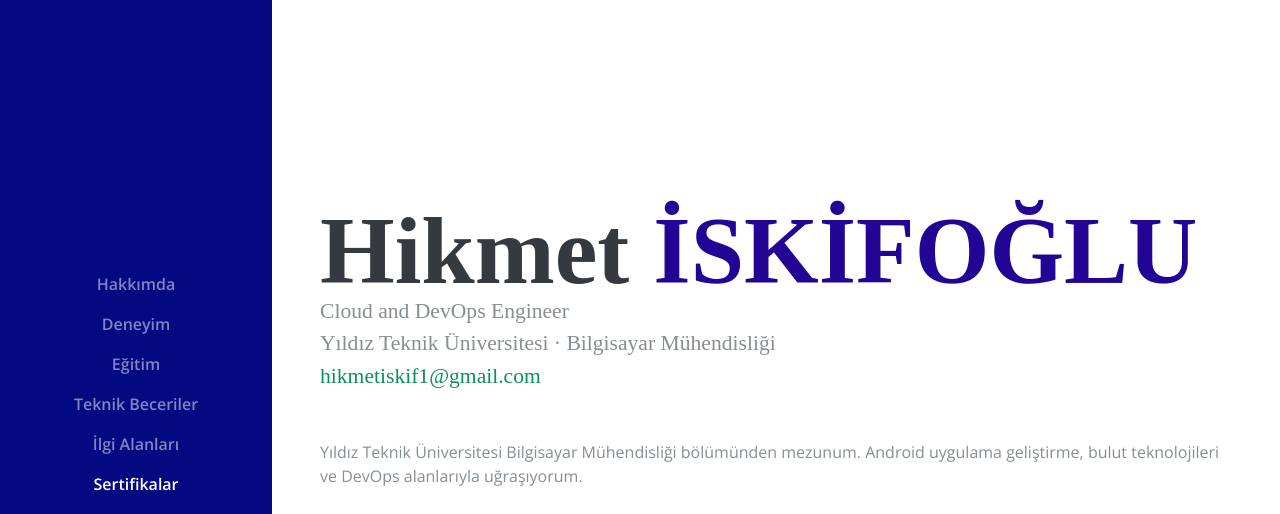
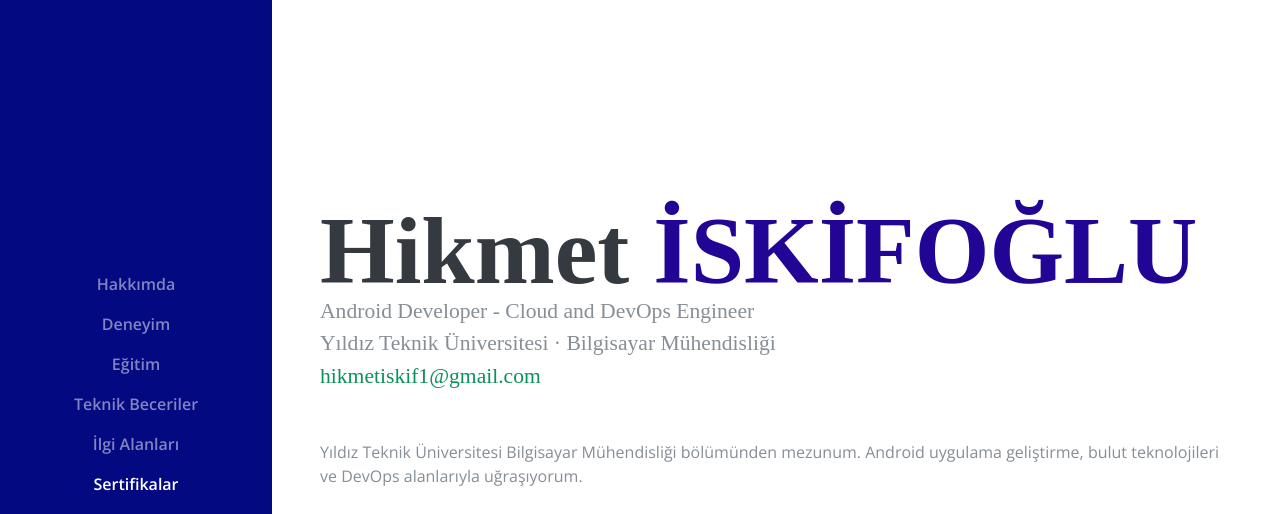
Before and after one commit to HikmetIskif/AWS-Cloud-Resume-Challenge, a plain HTML site: page cloudResumeWebsite/index.html in a window 1280 px wide. Shown: the top 514 px of the page. Drawn offline with nearby package versions, Linux system fonts and the light colour scheme; no server answers; a web font is replaced by a local one.

Commit message:
Minor change

```diff
--- a/cloudResumeWebsite/index.html
+++ b/cloudResumeWebsite/index.html
@@ -73,7 +73,7 @@
           <h1 class="mb-0">Hikmet
             <span class="text-primary">İSKİFOĞLU</span>
           </h1>
-          <div class="subheading mb-5">Cloud and DevOps Engineer <br> Yıldız Teknik Üniversitesi · Bilgisayar Mühendisliği  <br>
+          <div class="subheading mb-5">Android Developer - Cloud and DevOps Engineer <br> Yıldız Teknik Üniversitesi · Bilgisayar Mühendisliği  <br>
             <a href="mailto:hikmetiskif1@gmail.com">hikmetiskif1@gmail.com</a>
           </div>
           <p class="mb-5">Yıldız Teknik Üniversitesi Bilgisayar Mühendisliği bölümünden mezunum. Android uygulama geliştirme, bulut teknolojileri ve DevOps alanlarıyla uğraşıyorum.</p>
```
